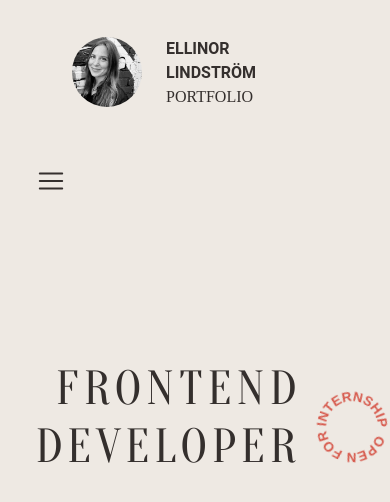
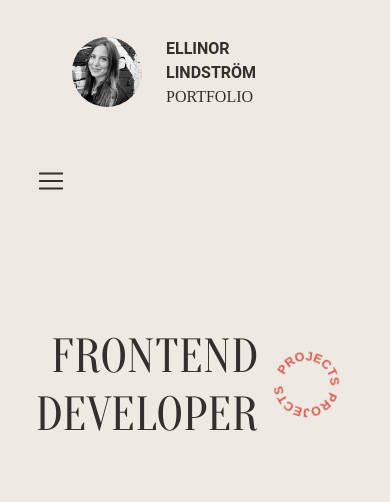
Before and after one commit to ellinorlindstrom/portfolio-24, a React (Vite) app: page / in a window 390 px wide. Shown: the top 502 px of the page. Built offline with nearby package versions, Linux system fonts and the light colour scheme; a web font is replaced by a local one.

Commit message:
adjust homepage with less mediaqueries and change link from contact to projects

```diff
--- a/src/pages/HomePage.tsx
+++ b/src/pages/HomePage.tsx
@@ -15,7 +15,7 @@ function HomePage() {
               FRONTEND<br />DEVELOPER
               </a>
             </h1>
-            <Link className='rotating-container' to='/contact'>
+            <Link className='rotating-container' to='/projects'>
             <svg className='rotating-text' viewBox="0 0 100 100">
               <path id="circlePath" d="
                 M 50, 50
@@ -24,15 +24,15 @@ function HomePage() {
                 a 37,37 0 1,1 -74,0" fill="none" />
               <text fill="#D6594C">
                 <textPath href="#circlePath">
-                  OPEN FOR INTERNSHIP
+                PROJECTS &nbsp; PROJECTS
                 </textPath>
               </text>
             </svg>
           </Link>
           </div>
-       {/*      <p className='home-page-subtitle'>
+          {/*    <p className='home-page-subtitle'>
               Driven and curious Front End Developer student with a passion for motion and interactive designs.
-            </p> */}
+            </p>  */}
           </div>
         </Col>
       </Row>
--- a/src/scss/HomePage.scss
+++ b/src/scss/HomePage.scss
@@ -7,26 +7,24 @@
   src: url("../assets/fonts/Roboto-Regular.ttf");
 }
 
-.home-page-container{
+.home-page-container {
   display: flex;
   flex-direction: column;
-  text-align: right;
-
 }
 
 .home-page-content {
   display: flex;
   flex-direction: row;
-  margin-left: 6vw;
-  margin-top: 5em;
-  //align-items: flex-end;
+  margin-top: 3em;
 }
 
 .home-page-title {
   font-family: Oranienbaum;
-  font-size: 10rem;
+  font-size: 3rem;
   font-weight: 200;
   padding-top: 3rem;
+  margin-left: 6vw;
+  text-align: right;
 }
 
 .h1-link {
@@ -41,14 +39,14 @@
 }
 
 .rotating-container {
-  margin-top: 6rem;
+  margin-top: 4.5rem;
   margin-left: 1rem;
   cursor: pointer;
 }
 
 .rotating-text {
-  width: 80px;
-  height: 80px;
+  width: 65px;
+  height: 65px;
   animation: rotate 10s linear infinite;
 }
 
@@ -60,19 +58,19 @@ text {
 
 @keyframes rotate {
   from {
-      transform: rotate(0deg);
+    transform: rotate(0deg);
   }
   to {
-      transform: rotate(360deg);
+    transform: rotate(360deg);
   }
 }
 
-.light-theme .navbar
- {
+/* Theme Styles */
+.light-theme .navbar {
   color: #342f2d;
 }
 
-.dark-theme .navbar  {
+.dark-theme .navbar {
   color: #EEE9E3;
 }
 
@@ -84,133 +82,20 @@ text {
   color: #EEE9E3;
 }
 
-@media (max-width: 1920px) {
+/* Desktop styles */
+@media (min-width: 768px) {
+
   .home-page-title {
-      font-size: 9rem;
+    font-size: 6rem;
   }
 
   .rotating-container {
-    margin-top: 8rem;
+    margin-top: 6rem;
     margin-left: 2rem;
   }
 
   .rotating-text {
-    width: 150px;
-    height: 150px;
+    width: 110px;
+    height: 110px;
   }
 }
-
-@media (max-width: 1575px) {
-  .home-page-title {
-      font-size: 8rem;
-  }
-
-  .rotating-container {
-    margin-top: 9rem;
-    margin-left: 1.5rem;
-  }
-
-  .rotating-text {
-    width: 130px;
-    height: 130px;
-  }
-
-/*   .home-page-subtitle {
-      font-size: 1.5rem;
-  } */
-}
-
-@media (max-width: 992px) {
-  .home-page-title {
-      font-size: 6rem;
-      letter-spacing: .3rem;
-  }
-
-  .rotating-container {
-    margin-top: 6.5rem;
-    margin-left: 2rem;
-  }
-
-  .rotating-text {
-    width: 120px;
-    height: 120px;
-  }
-
-}
-
-@media (max-width: 768px) {
-  .home-page-title {
-      font-size: 5rem;
-  }
-
-  .rotating-container {
-    margin-top: 5.5rem;
-    margin-left: 1rem;
-  }
-
-  .rotating-text {
-      width: 95px;
-      height: 95px;
-  }
-}
-
-@media (max-width: 660px) {
-  .home-page-title {
-      font-size: 4.5rem;
-  }
-
-  .rotating-container {
-    margin-top: 5.2rem;
-    margin-left: 1rem;
-  }
-
-  .rotating-text {
-      width: 90px;
-      height: 90px;
-  }
-}
-
-@media (max-width: 560px) {
-  .home-page-title {
-      font-size: 3.8rem;
-  }
-
-  .rotating-container {
-    margin-top: 4.8rem;
-    margin-left: 1rem;
-  }
-
-  .rotating-text {
-      width: 85px;
-      height: 85px;
-  }
-}
-
-@media (max-width: 520px) {
-
-  .rotating-text {
-      width: 68px;
-      height: 68px;
-  }
-
-  .home-page-title {
-      font-size: 3.2em;
-  }
-
-  .rotating-container {
-    margin-top: 5rem;
-    margin-left: 1rem;
-  }
-}
-
-@media (max-width: 420px) {
-  .home-page-title {
-      font-size: 3rem;
-      text-align: right;
-  }
-
-  .rotating-text {
-      width: 70px;
-      height: 70px;
-  }
-}
```
